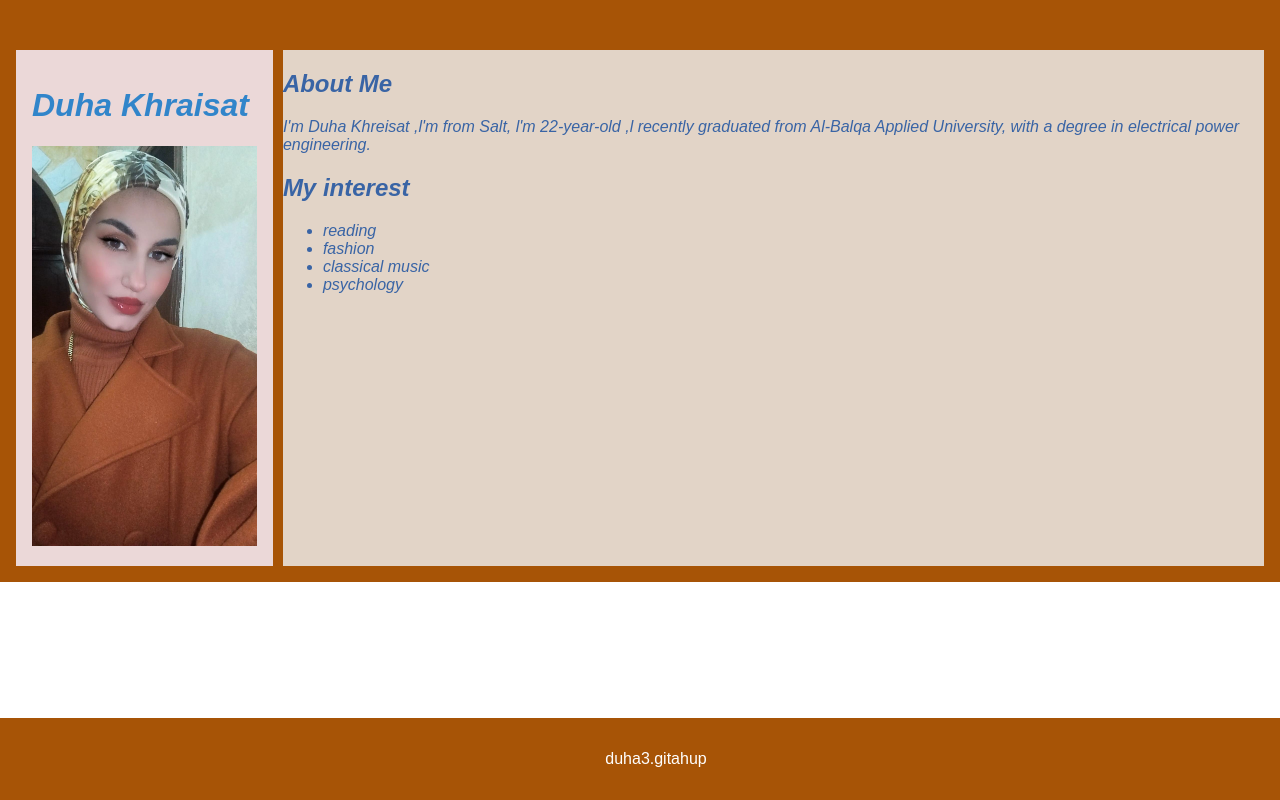
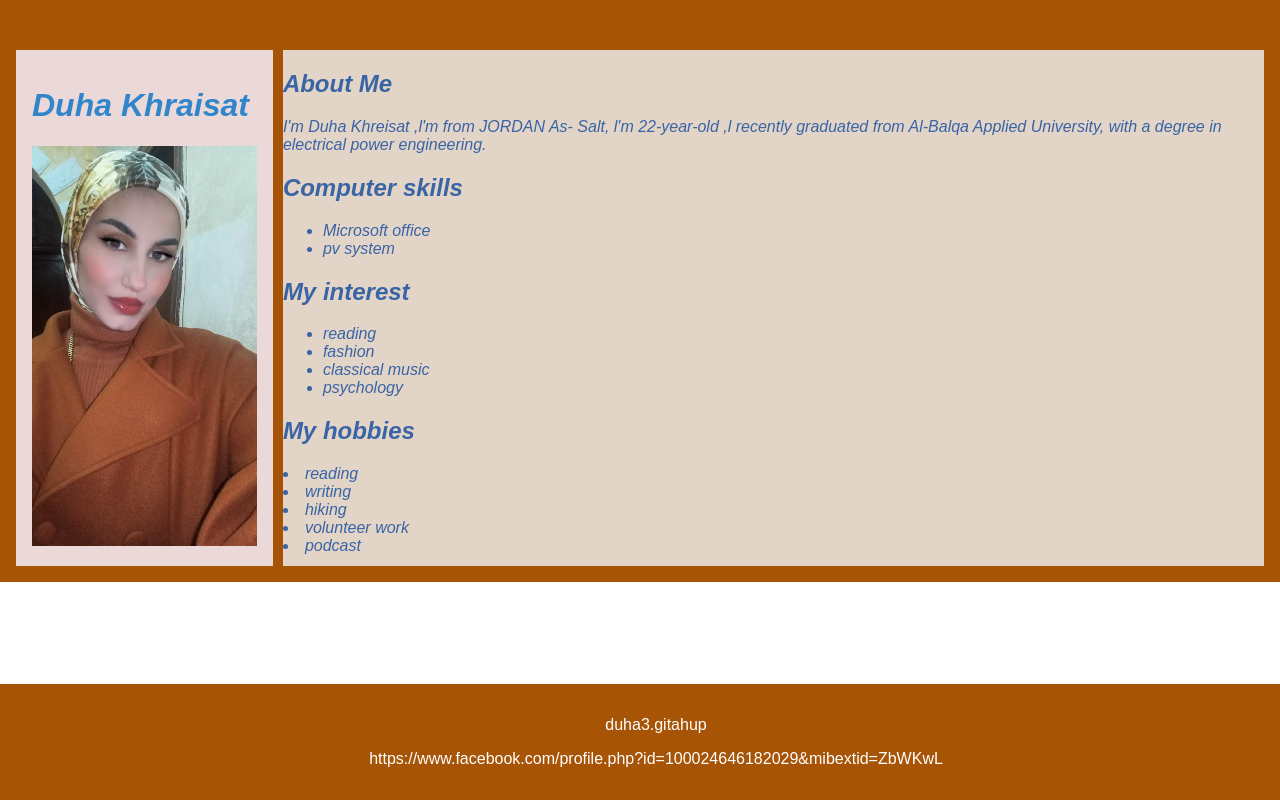
Before and after one commit to duha3/duha3.github.io, a plain HTML site: page index.html in a window 1280 px wide. Drawn offline with Linux system fonts and the light colour scheme.

Commit message:
Update index.html

```diff
--- a/index.html
+++ b/index.html
@@ -18,8 +18,13 @@
 
         <section>
             <h2>About Me</h2>
-            <p>I'm Duha Khreisat ,l'm from Salt, l'm 22-year-old ,l recently graduated from Al-Balqa Applied University,
+            <p>I'm Duha Khreisat ,l'm from JORDAN As- Salt, l'm 22-year-old ,l recently graduated from Al-Balqa Applied University,
                  with a degree in electrical power engineering.</p>
+                 <h2>Computer skills</h2>
+                 <ul>
+                    <li>Microsoft office</li>
+                    <li>pv system</li>
+                 </ul>
                  <h2>My interest</h2>
                  <!-- List your projects here -->
                  <ul>
@@ -29,6 +34,12 @@
                      <li>psychology</li>
                      <!-- Add more projects as needed -->
                  </ul>
+                 <h2>My hobbies</h2>
+                 <li>reading</li>
+                 <li>writing</li>
+                 <li>hiking</li>
+                 <li>volunteer work</li>
+                 <li> podcast</li>
         </section>
 
         <!-- Add your main content here -->
@@ -39,6 +50,7 @@
     <footer>
         <!-- Add your footer content here -->
         <p>duha3.gitahup</p>
+        <p>https://www.facebook.com/profile.php?id=100024646182029&mibextid=ZbWKwL</p>
     </footer>
 </body>
 </html>
```
